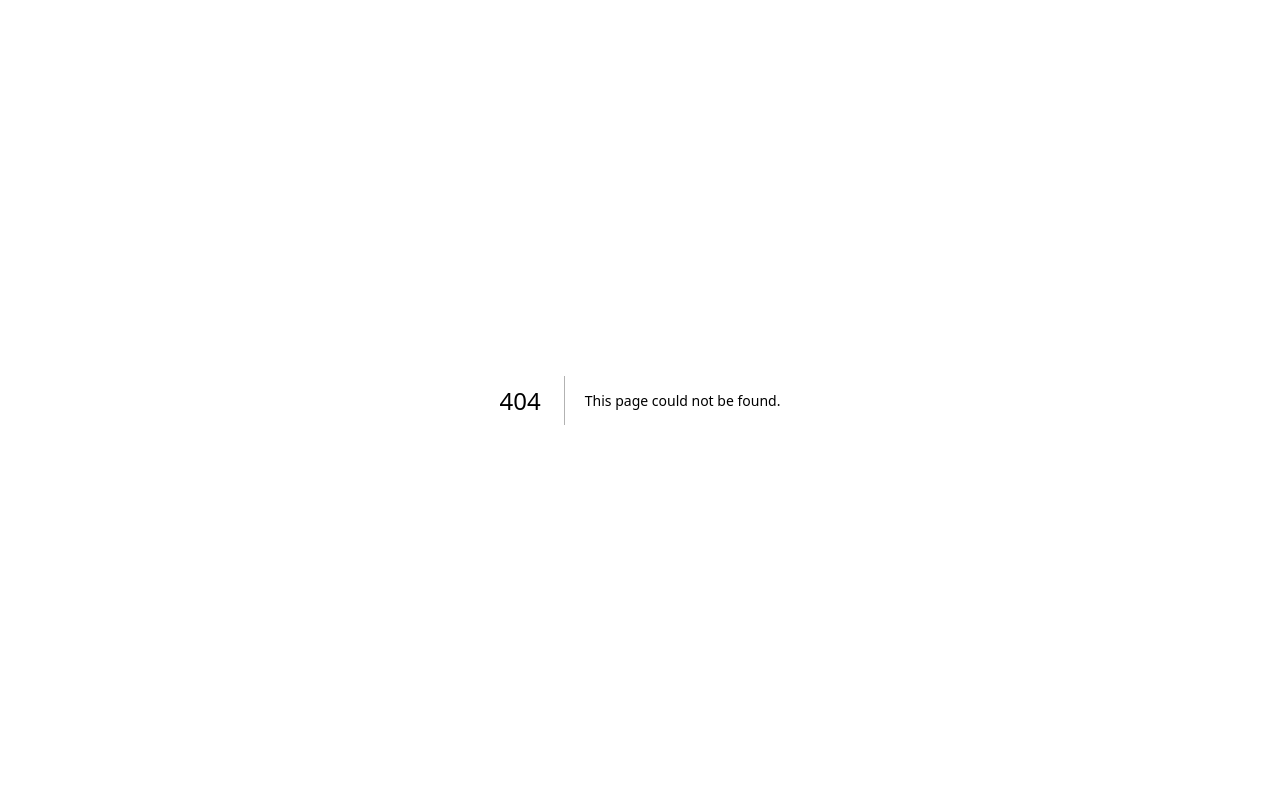
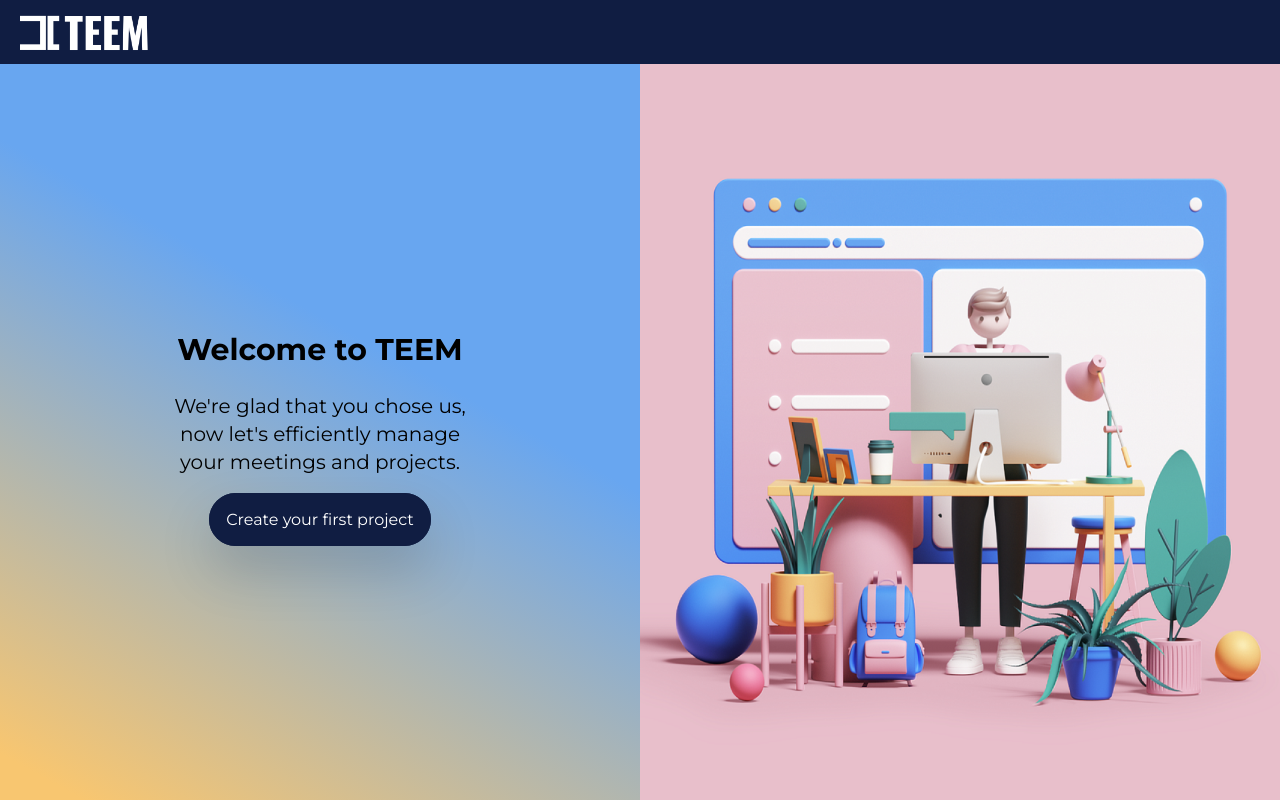
Before and after one commit to KrishRupapara/Group-14_Proj-TEEM, a Next.js app in the folder apps/web/: page /Profile in a window 1280 px wide. Before the commit this address had no page. Built offline with nearby package versions, Linux system fonts and the light colour scheme.

Commit message:
Profile page uploded

```diff
--- /dev/null
+++ b/apps/web/src/app/(auth)/Profile/page.tsx
@@ -0,0 +1,24 @@
+import React from 'react'
+import Link from "next/link";
+
+export default function Profile() {
+    return (
+        <div>
+            <div className='h-[4rem] bg-[#101D42]'>
+                <img src="/img/Logo.png" height={100} width={130} className='mx-5' alt="" />
+            </div>
+            <div className='flex h-[calc(100vh-4rem)]'>
+                <div className='w-1/2 bg-gradient bg-gradient flex flex-col justify-center text-center'>
+                    <div className='w-4/5 mx-auto'>
+                        <h1 className='font-Montserrat font-bold mb-6 text-3xl'>Welcome to TEEM</h1>
+                        <h3 className='mb-8 text-xl w-3/5 mx-auto'>We're glad that you chose us, now let's efficiently manage your meetings and projects.</h3>
+                        <Link href="#" className='border border-[#101D42] drop-shadow-2xl rounded-full p-4 text-[white] bg-[#101D42]'>Create your first project</Link>
+                    </div>
+                </div>
+                <div className='w-1/2'>
+                    <img src="/img/Profile.png" alt="" style={{width: '100%',height: '100%'}} />
+                </div>
+            </div>
+        </div>
+    )
+}
--- a/apps/web/src/app/globals.css
+++ b/apps/web/src/app/globals.css
@@ -12,3 +12,7 @@
 .footer-bg{
     background: #101D42;
 }
+
+.bg-gradient{
+    background: linear-gradient(209deg, #68A6F0 39.31%, #F8C670 95.78%);
+}
--- a/apps/web/src/components/Nav_Home.tsx
+++ b/apps/web/src/components/Nav_Home.tsx
@@ -11,9 +11,9 @@ export default function Nav_Home() {
 
       <ul className='flex gap-10 whitespace-nowrap justify-around items-center'>
               <li className="hover:text-black"><Link href="">Features</Link></li>
-              <li><Link href="">Contact Us</Link></li>
-              <li><Link href="">Login</Link></li>
-              <li><Link href="/signup" className="text-md px-10 py-4 bg-[#101D42] text-white">Sign Up</Link></li>
+              <li className="hover:text-black"><Link href="">Contact Us</Link></li>
+              <li className="hover:text-black"><Link href="">Login</Link></li>
+              <li className="hover:text-black"><Link href="/signup" className="text-md px-10 py-4 bg-[#101D42] text-white">Sign Up</Link></li>
               {/* <button className=' text-md px-10 py-3 bg-[#101D42] text-white'>Sign Up</button> */}
           </ul>
 
```
Also changed, not shown: apps/web/public/img/Profile.png (added).
